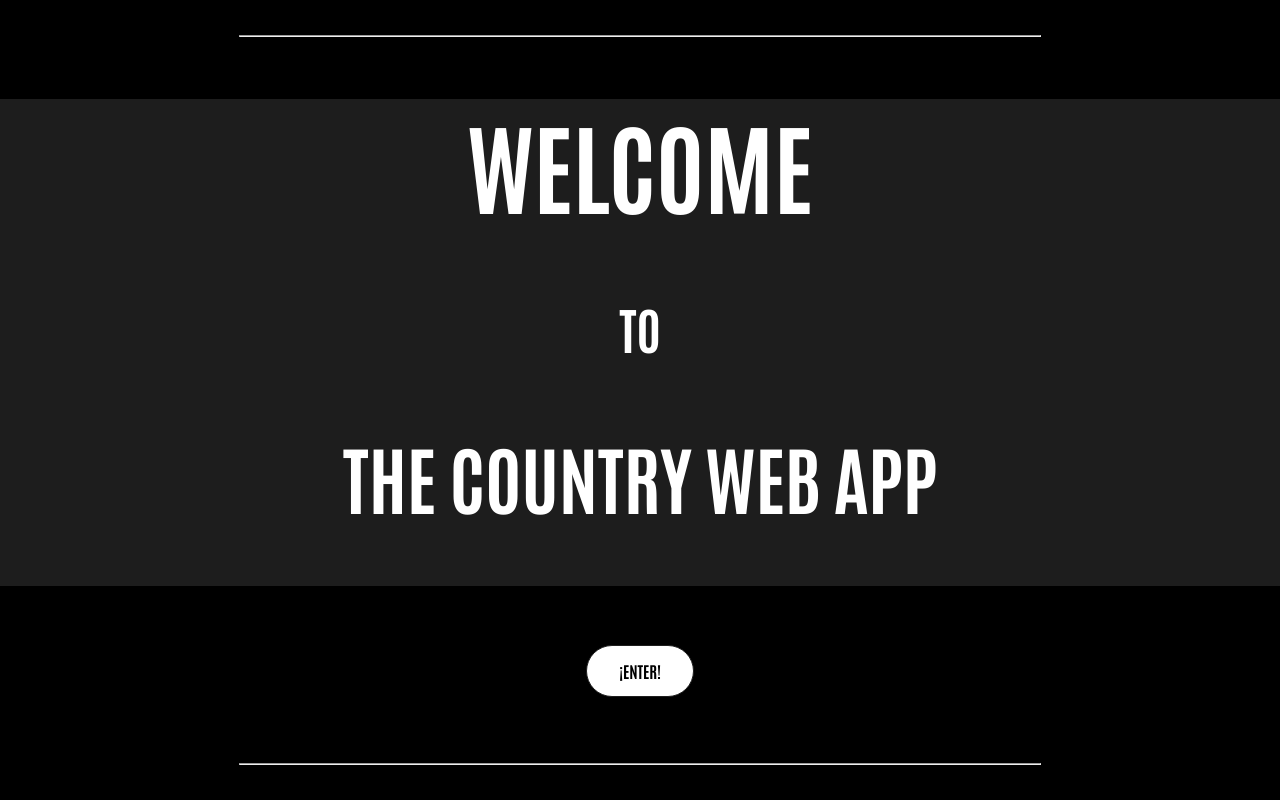
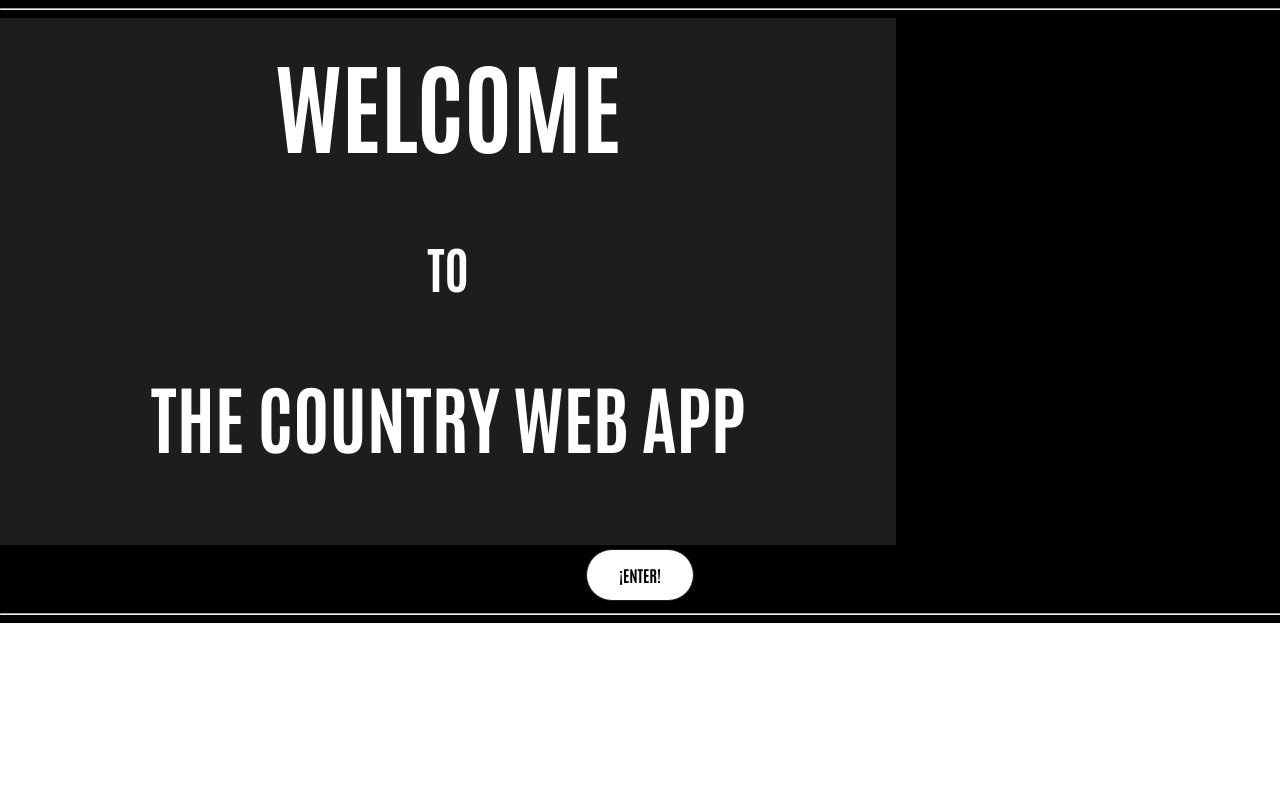
Before and after one commit to Fedegaar/DeployFrontCountriesApp, a React (Create React App) app: page / in a window 1280 px wide. Built offline with nearby package versions, Linux system fonts and the light colour scheme; no server answers.

Commit message:
bug fixing

```diff
--- a/public/index.html
+++ b/public/index.html
@@ -3,11 +3,9 @@
   <head>
     <meta charset="utf-8" />
     <link rel="icon" href="%PUBLIC_URL%/favicon.ico" />
-    <meta name="viewport" content="width=device-width, initial-scale=1" />
+    <meta name="viewport" content="width=device-width, user-scalable=no, initial-scale=1.0, maximum-scale=1.0, minimum-scale=1.0" />
     <meta name="theme-color" content="#000000" />
-    <meta
-      name="description"
-      content="Web site created using create-react-app"
+    <meta name="description" content="Web site created using create-react-app"
     />
     <link rel="apple-touch-icon" href="%PUBLIC_URL%/logo192.png" />
     <!--
--- a/src/components/LandingPage/LandingPage.jsx
+++ b/src/components/LandingPage/LandingPage.jsx
@@ -19,7 +19,7 @@ function LandingPage() {
 
 
 
-        <hr width={"800px"} />
+        <hr width={"100%"} />
 
 
         <div className={s.Titulo}>
@@ -34,7 +34,7 @@ function LandingPage() {
         </div>
 
 
-        <hr width={"800px"} />
+        <hr width={"100%"} />
 
 
     </div>
--- a/src/components/LandingPage/LandingPage.module.css
+++ b/src/components/LandingPage/LandingPage.module.css
@@ -2,14 +2,16 @@
     display: flex;
     flex-direction: column;
     justify-content: space-around;
-    height: 100vh;
+    width: 100%;
     background-color: black;
 }
 .Titulo{
     background-color: rgba(128, 128, 128, 0.225);
     color: white;
     font-size: 50px;
-
+    width: 70%;
+    padding: 20px;
+    box-sizing: border-box;
 }
 
 .stiBtn {
```
